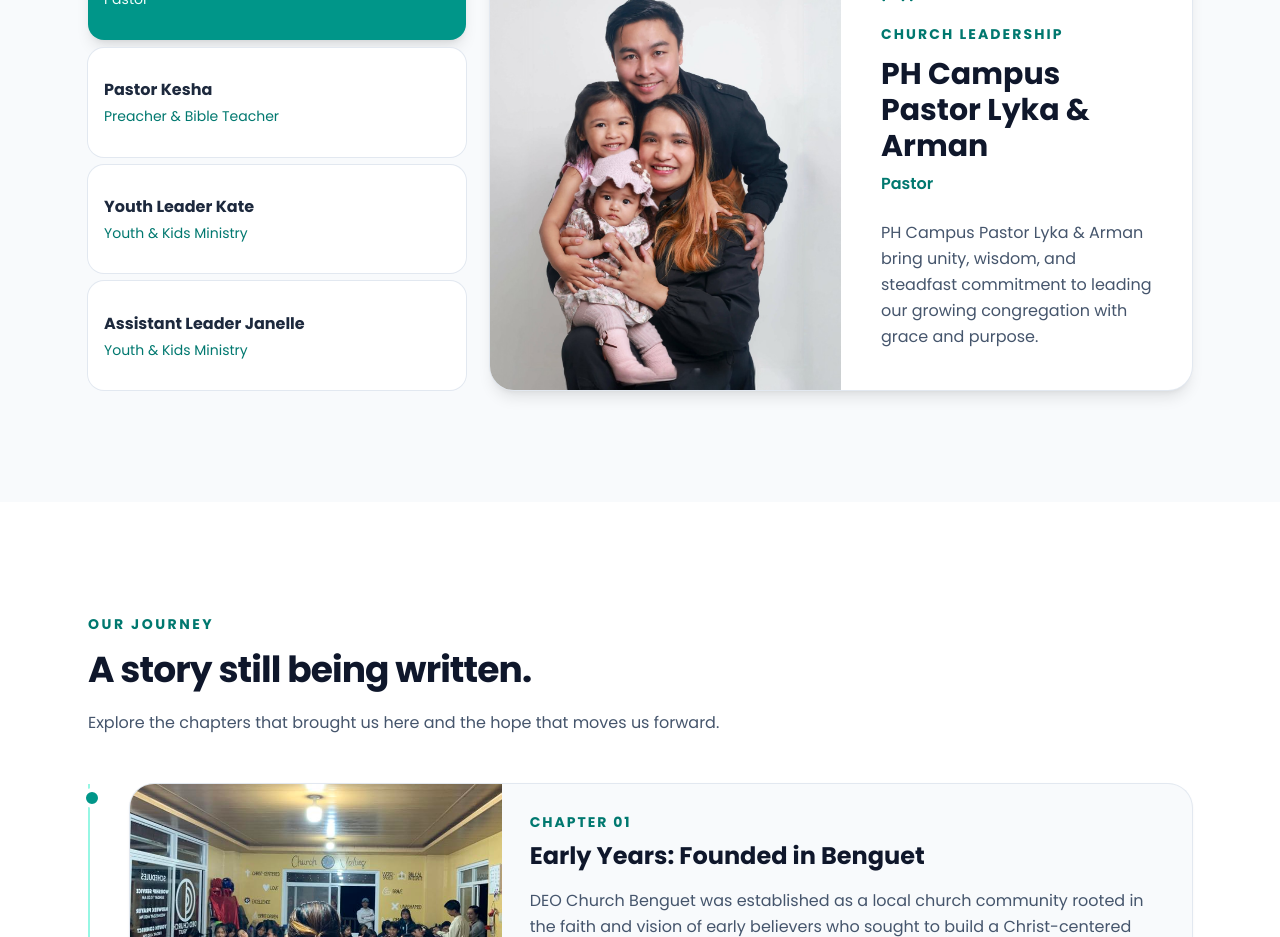
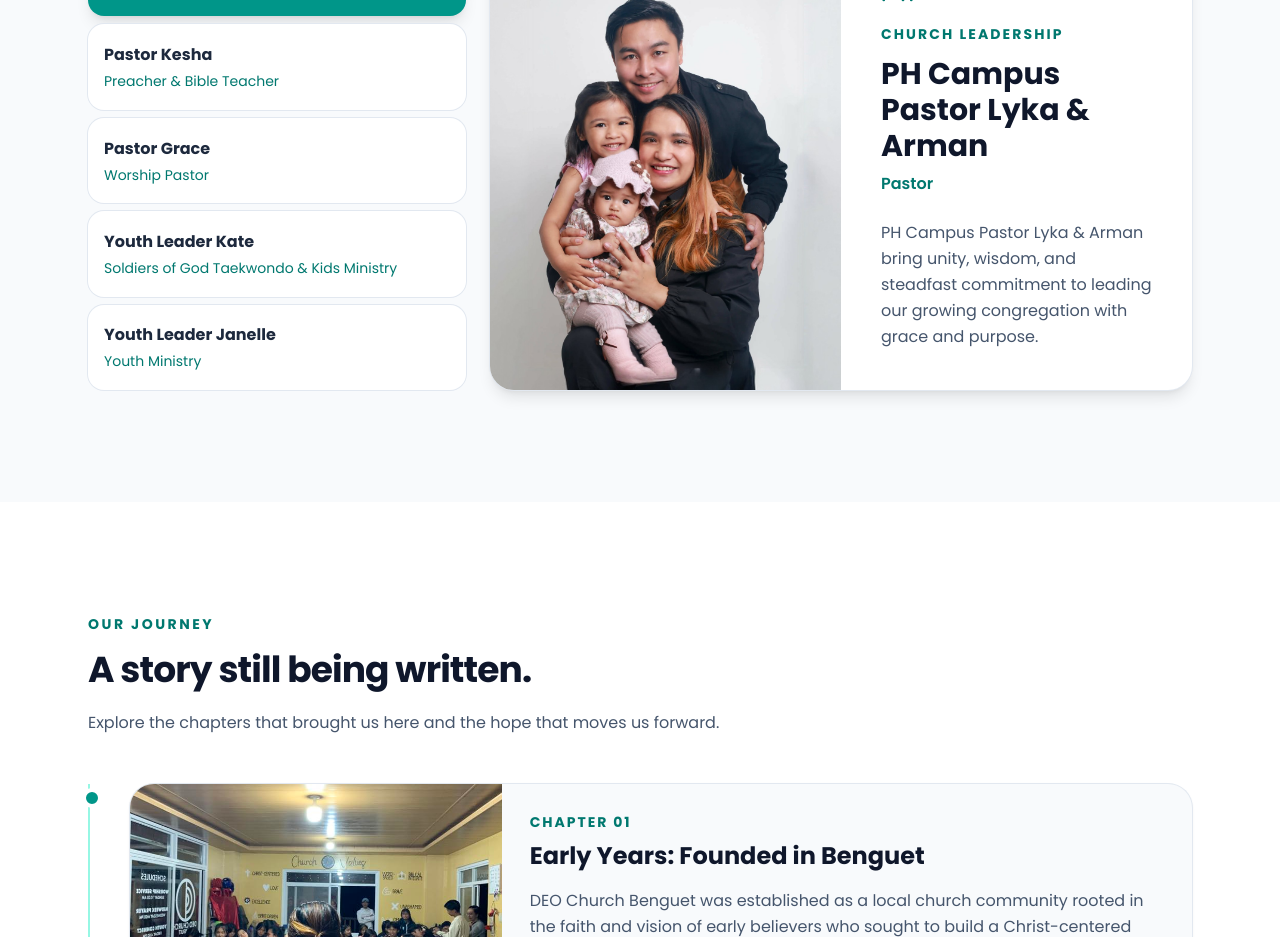
Before and after one commit to JanTangonan/DEO-Benguet, a Next.js app in the folder deo-benguet-frontend/: page /about in a window 1280 px wide. Shown: the part 5000-5937 px from the top of the page. Built offline with nearby package versions, Linux system fonts and the light colour scheme.

Commit message:
Updated about page- added pastor grace and updated youth leaders descriptions

```diff
--- a/deo-benguet-frontend/app/about/page.tsx
+++ b/deo-benguet-frontend/app/about/page.tsx
@@ -20,8 +20,9 @@ const values = [
 const leadership = [
     { id: "lyka-arman", name: "PH Campus Pastor Lyka & Arman", role: "Pastor", image: "/events/pastor4-extended.jpeg", focus: "Church Leadership", bio: "PH Campus Pastor Lyka & Arman bring unity, wisdom, and steadfast commitment to leading our growing congregation with grace and purpose." },
     { id: "kesha", name: "Pastor Kesha", role: "Preacher & Bible Teacher", image: "/events/pastor6.jpg", focus: "God’s Word", bio: "Pastor Kesha is passionate about sharing God’s Word with depth and clarity through practical, faith-building teaching." },
-    { id: "kate", name: "Youth Leader Kate", role: "Youth & Kids Ministry", image: "/events/pastor5-extended.jpeg", focus: "Youth & Kids Ministry", bio: "Youth Leader Kate creates authentic worship experiences and nurtures young believers as they grow in faith and discover their purpose in Christ." },
-    { id: "janelle", name: "Assistant Leader Janelle", role: "Youth & Kids Ministry", image: "/events/pastor.jpg", focus: "Youth & Kids Ministry", bio: "Assistant Leader Janelle brings enthusiasm and care to Youth Connect and Kids Ministry, helping every young person feel valued and welcome." },
+    { id: "grace", name: "Pastor Grace", role: "Worship Pastor", image: "/events/pastor7.jpg", focus: "Worship", bio: "Pastor Grace leads our worship ministry with creativity and devotion, inspiring heartfelt praise and encounters with God." },
+    { id: "kate", name: "Youth Leader Kate", role: "Soldiers of God Taekwondo & Kids Ministry", image: "/events/pastor5-extended.jpeg", focus: "Youth & Kids Ministry", bio: "Youth Leader Kate brings energy and care to Soldiers of God Taekwondo and Kids Ministry, helping every young person feel valued and welcome." },
+    { id: "janelle", name: "Youth Leader Janelle", role: "Youth Ministry", image: "/events/pastor.jpg", focus: "Youth & Kids Ministry", bio: "Youth Leader Janelle is dedicated to mentoring and guiding our youth, fostering spiritual growth and community among young believers." },
 ];
 
 const beliefs = [
```
Also changed, not shown: 1 other file (tests, documents, lock files or other folders).
